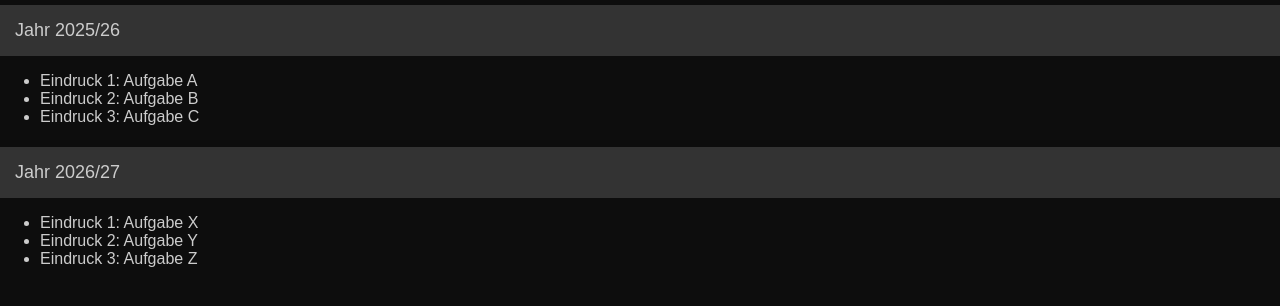
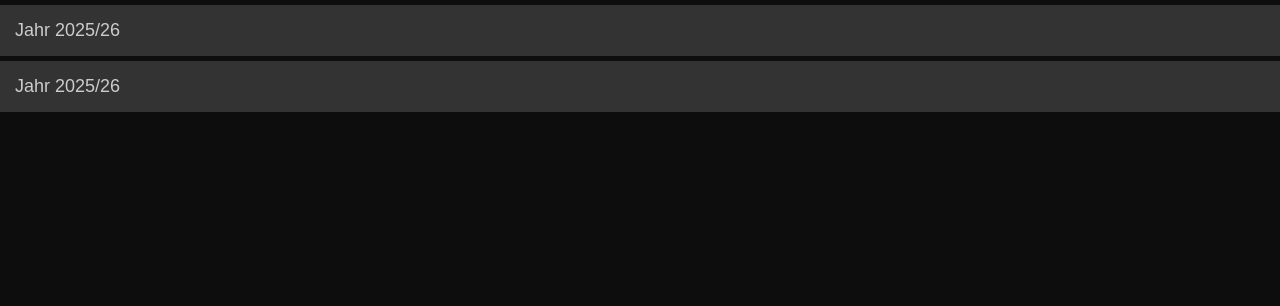
Before and after one commit to Jayki1991/progworkers, an Angular app in the folder Projekt/progworkers/: page /home in a window 1280 px wide. Shown: the top 306 px of the page. Built offline with nearby package versions, Linux system fonts and the light colour scheme; sample sign-in values are in the browser's storage.

Commit message:
home angefangen

```diff
--- a/Projekt/progworkers/src/app/home/home.component.css
+++ b/Projekt/progworkers/src/app/home/home.component.css
@@ -15,3 +15,6 @@
 .accordion.active, .accordion:hover {
     background-color: #6a0dad;
 }
+.panel{
+    display: none;
+}
--- a/Projekt/progworkers/src/app/home/home.component.html
+++ b/Projekt/progworkers/src/app/home/home.component.html
@@ -1,4 +1,4 @@
-<button class="accordion">Jahr 2025/26</button>
+<button class="accordion" (click)="toggleAccordion($event)">Jahr 2025/26</button>
 <div class="panel">
     <ul>
         <li>Eindruck 1: Aufgabe A</li>
@@ -7,7 +7,7 @@
     </ul>
 </div>
 
-<button class="accordion">Jahr 2026/27</button>
+<button class="accordion" (click)="toggleAccordion($event)">Jahr 2025/26</button>
 <div class="panel">
     <ul>
         <li>Eindruck 1: Aufgabe X</li>
```
